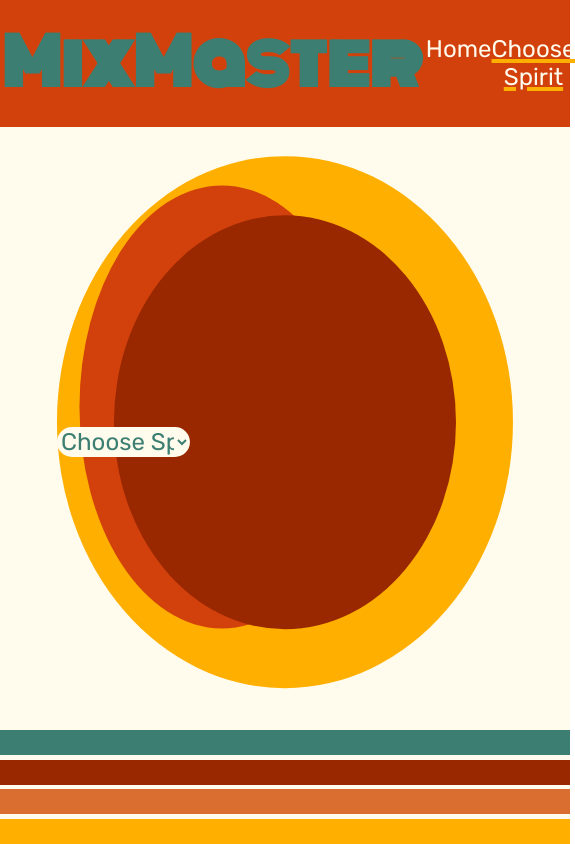
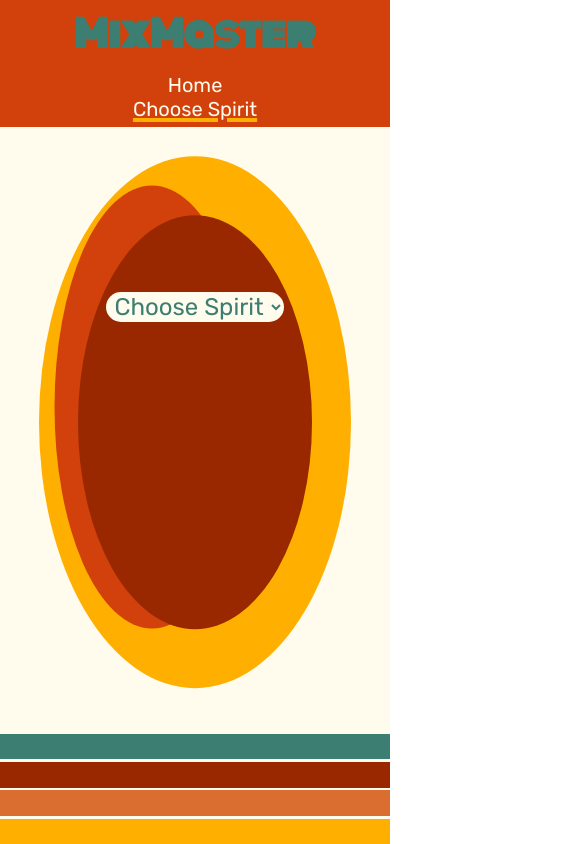
Before and after one commit to ganuza/MixMaster, a React (Create React App) app: page /cocktails in a window 390 px wide. Shown: the whole page, 575 px wide, since content can reach past the window. Built offline with nearby package versions, Linux system fonts and the light colour scheme.

Commit message:
Add media queries for responsive design

```diff
--- a/src/components/CocktailCard/CocktailCard.css
+++ b/src/components/CocktailCard/CocktailCard.css
@@ -55,6 +55,8 @@
   display: flex;
   align-items: center;
   margin-right: 10px;
+  width: 80%;
+  font-size: .80rem;
 }
 
 .cocktail-card h2 {
@@ -63,7 +65,7 @@
 }
 
 .cocktail-img {
-  height: 90px;
+  height: 7vh;
 }
 
 .recipe {
@@ -78,4 +80,49 @@ ul {
 
 .current-cocktail-message-form {
   color: #FFFBED;
+  margin-bottom: 20px;
 }
+
+@media screen and (max-width: 1235px) {
+  .cocktail-cards {
+    margin-left: 0px;
+    height: 60%;
+    width: 70%;
+  }
+}
+
+@media screen and (max-width: 740px) {
+  .cocktail-cards {
+    height: 50%;
+    width: 100%;
+  }
+}
+
+@media screen and (max-width: 550px) {
+  .cocktail-cards {
+    width: 100%;
+  }
+
+  .cocktail-card {
+    align-items: center;
+  }
+
+  .cocktail-info {
+    flex-direction: column;
+    text-align: center;
+    margin: 5px;
+  }
+
+  .cocktail-card h2 {
+    margin: 5px;
+  }
+}
+
+@media screen and (max-width: 380px) {
+    .cocktail-info {
+      font-size: .65rem;
+    }
+    .recipe {
+      font-size: .75rem;
+    }
+}
--- a/src/components/CocktailsContainer/CocktailsContainer.css
+++ b/src/components/CocktailsContainer/CocktailsContainer.css
@@ -51,3 +51,11 @@
   display: flex;
   flex-direction: column;
 }
+
+@media screen and (max-width: 1235px) {
+  .cocktails-selection-box {
+    flex-direction: column;
+    height: 500px;
+    width: 60%;
+  }
+}
--- a/src/components/ErrorComponent/ErrorComponent.css
+++ b/src/components/ErrorComponent/ErrorComponent.css
@@ -52,5 +52,20 @@
 
 .selection-box-text {
   color: #FFFBED;
-  font-size: 2rem;
+  /* font-size: 2rem; */
 }
+/*
+@media screen and (max-width: 1235px) {
+  .cocktail-cards {
+    display: flex;
+    justify-content: center;
+  }
+  .cocktail-error-message {
+    margin: 5px;
+    height: 80%;
+  }
+
+  .current-cocktail-message-form {
+    margin: 0;
+  }
+} */
--- a/src/components/Header/Header.css
+++ b/src/components/Header/Header.css
@@ -32,3 +32,25 @@ h1 {
   display: flex;
   justify-content: space-between;
 }
+
+@media screen and (max-width: 680px) {
+  .header {
+    flex-direction: column;
+    font-size: 1.75rem;
+  }
+  .header-links-container {
+    flex-direction: column;
+    width: 80%;
+  }
+
+  .home-link,
+  .explore-link {
+  font-size: 1.25rem;
+  }
+}
+
+@media screen and (max-width: 550px) {
+  .header {
+    font-size: 1.15rem;
+  }
+}
--- a/src/components/Welcome/Welcome.css
+++ b/src/components/Welcome/Welcome.css
@@ -53,3 +53,9 @@
   color: #FFFBED;
   font-size: 2rem;
 }
+
+@media screen and (max-width: 460px) {
+  .selection-box-text {
+    font-size: 1.55rem;
+  }
+}
```
